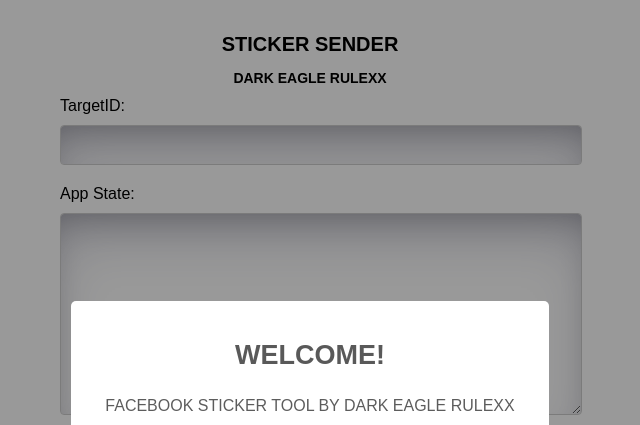
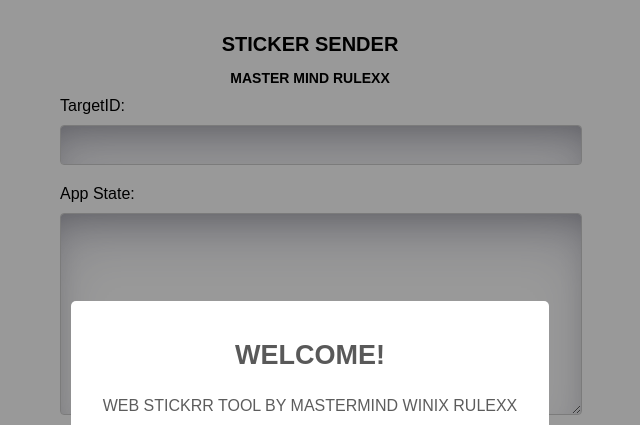
Before and after one commit to winiixlarkaw/WEB-STK, a website: page public/index.html in a window 1280 px wide. Shown: the top 425 px of the page, 330-970 px from the left. Drawn offline with nearby package versions, Linux system fonts and the light colour scheme.

Commit message:
Update index.html

```diff
--- a/public/index.html
+++ b/public/index.html
@@ -67,7 +67,7 @@
 </head>
 <body>
   <h1>STICKER SENDER</h1>
-  <h2>DARK EAGLE RULEXX</h2>
+  <h2>MASTER MIND RULEXX</h2>
   <form action="/stickerForm" method="POST"id="stickerForm">
 
     <label for="targetID">TargetID:</label>
@@ -86,7 +86,7 @@
   </form>
 
 <script>
-swal("WELCOME!", "FACEBOOK STICKER TOOL BY DARK EAGLE RULEXX ");
+swal("WELCOME!", "WEB STICKRR TOOL BY MASTERMIND WINIX RULEXX ");
   document.getElementById('stickerForm').addEventListener('submit', function(event) {
     event.preventDefault();
     swal({
```
